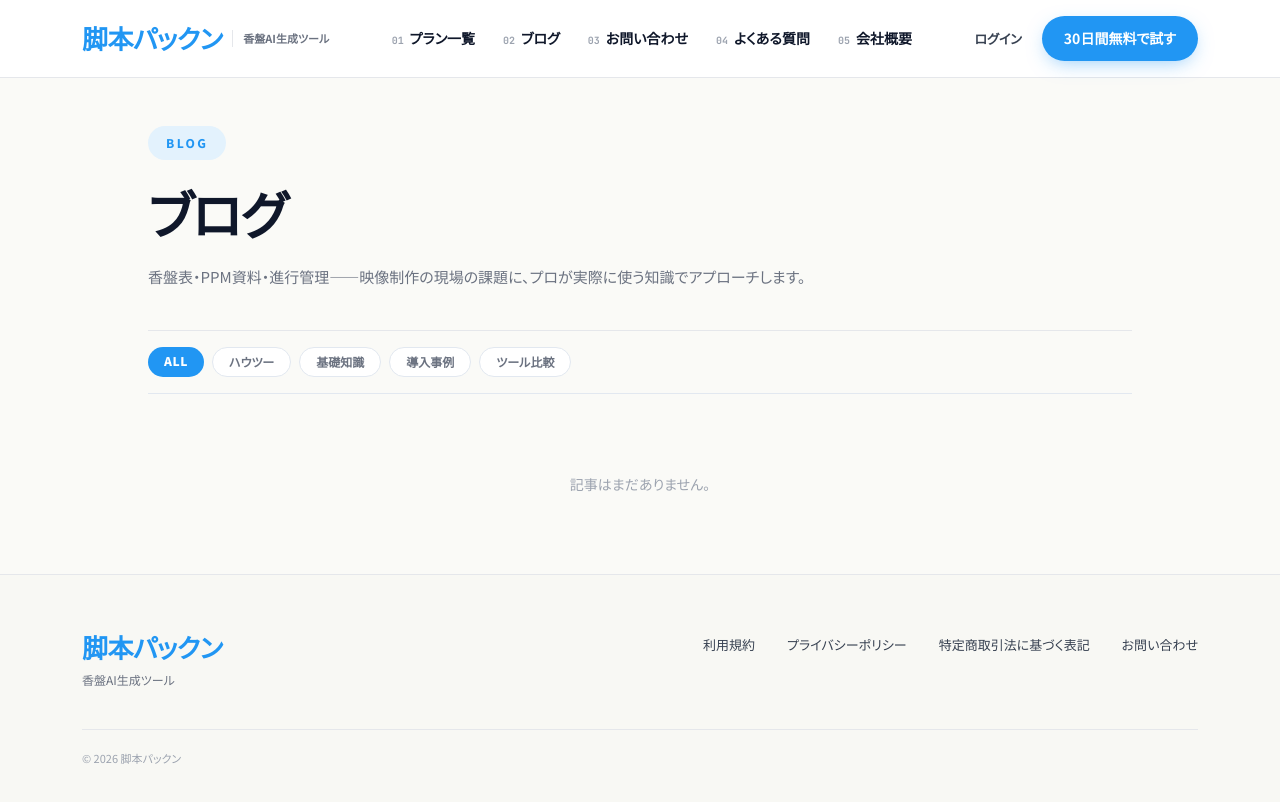
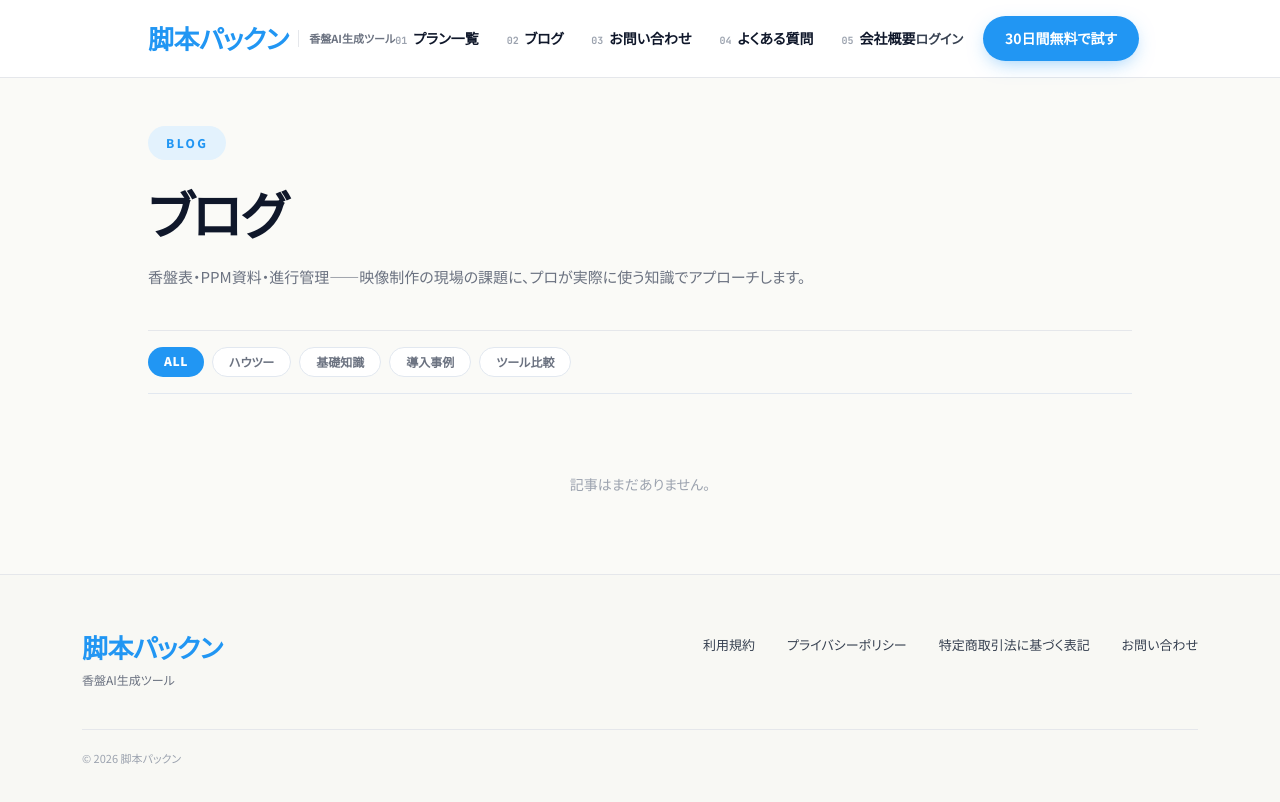
Before and after one commit to Tetsuya-Sakamoto/kyakuhon-pakkun-blog, a Next.js app: page /blog/ in a window 1280 px wide. Shown: the top 802 px of the page. Built offline with nearby package versions, Linux system fonts and the light colour scheme.

Commit message:
ブログヘッダーのmax-widthをコンテンツ幅(1024px)に合わせて左辺ズレを修正

```diff
--- a/src/components/Header.tsx
+++ b/src/components/Header.tsx
@@ -24,7 +24,7 @@ export default function Header() {
 
   return (
     <header style={{ background: "#fff", borderBottom: `1px solid ${LINE}`, position: "sticky", top: 0, zIndex: 50 }}>
-      <div style={{ maxWidth: 1180, margin: "0 auto", padding: "16px 32px", display: "flex", alignItems: "center", justifyContent: "space-between" }}>
+      <div style={{ maxWidth: 1024, margin: "0 auto", padding: "16px 20px", display: "flex", alignItems: "center", justifyContent: "space-between" }}>
 
         {/* Logo */}
         <a href="https://service.kyakuhon-pakkun.com" style={{ display: "flex", alignItems: "center", gap: 10, textDecoration: "none", flexShrink: 0 }}>
```
